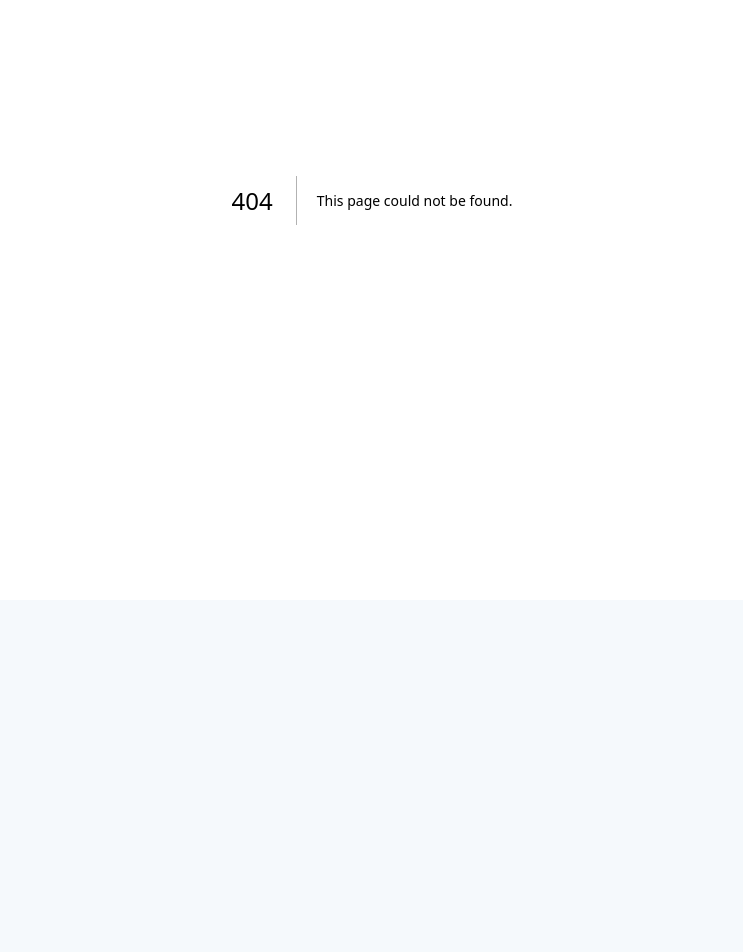
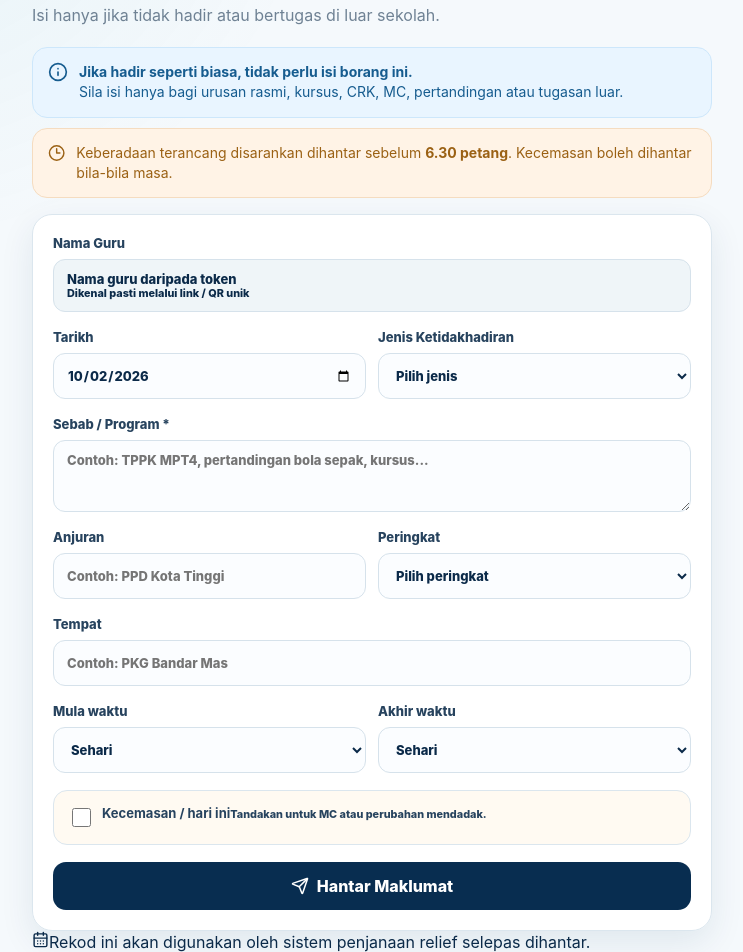
Before and after one commit to Papazola89-bot/e-ReliefSKS, a Next.js app: page /guest/demo in a window 1280 px wide. Before the commit this address had no page. Shown: the part 200-1152 px from the top of the page, without its empty margins (268-1011 px from the left). Before the commit the page ends 800 px from the top, so only its background shows below. Built offline with nearby package versions, Linux system fonts and the light colour scheme.

Commit message:
feat: add guest availability form

```diff
--- /dev/null
+++ b/app/guest/[token]/page.tsx
@@ -0,0 +1,27 @@
+import Link from "next/link";
+import { ArrowLeft, CalendarDays, Clock3, Info, Send } from "lucide-react";
+import { SchoolBrand } from "@/components/SchoolBrand";
+
+export default async function GuestPage({ params }: { params: Promise<{ token: string }> }) {
+  const { token } = await params;
+  return (
+    <main className="guestPage container narrow">
+      <header className="guestHeader"><Link href="/"><ArrowLeft size={21} /></Link><SchoolBrand compact /></header>
+      <section className="pageIntro"><span className="eyebrow">GUEST MODE</span><h1>Keberadaan Guru</h1><p>Isi hanya jika tidak hadir atau bertugas di luar sekolah.</p></section>
+      <div className="notice info"><Info size={20} /><span><strong>Jika hadir seperti biasa, tidak perlu isi borang ini.</strong><br />Sila isi hanya bagi urusan rasmi, kursus, CRK, MC, pertandingan atau tugasan luar.</span></div>
+      <div className="notice warning"><Clock3 size={20} /><span>Keberadaan terancang disarankan dihantar sebelum <strong>6.30 petang</strong>. Kecemasan boleh dihantar bila-bila masa.</span></div>
+      <form className="formCard blockCard">
+        <input type="hidden" name="token" value={token} />
+        <label>Nama Guru<div className="readOnlyField">Nama guru daripada token<small>Dikenal pasti melalui link / QR unik</small></div></label>
+        <div className="formGrid two"><label>Tarikh<input type="date" defaultValue="2026-10-02" /></label><label>Jenis Ketidakhadiran<select defaultValue=""><option value="" disabled>Pilih jenis</option><option>URUSAN_RASMI</option><option>CRK</option><option>CRT</option><option>MC</option><option>KURSUS</option><option>MESYUARAT</option></select></label></div>
+        <label>Sebab / Program *<textarea rows={3} placeholder="Contoh: TPPK MPT4, pertandingan bola sepak, kursus..." /></label>
+        <div className="formGrid two"><label>Anjuran<input placeholder="Contoh: PPD Kota Tinggi" /></label><label>Peringkat<select defaultValue=""><option value="">Pilih peringkat</option><option>Sekolah</option><option>Daerah</option><option>Negeri</option><option>Kebangsaan</option></select></label></div>
+        <label>Tempat<input placeholder="Contoh: PKG Bandar Mas" /></label>
+        <div className="formGrid two"><label>Mula waktu<select defaultValue=""><option value="">Sehari</option><option>W1</option><option>W2</option><option>W3</option></select></label><label>Akhir waktu<select defaultValue=""><option value="">Sehari</option><option>W10</option><option>W11</option><option>W12</option></select></label></div>
+        <label className="checkRow"><input type="checkbox" /><span><strong>Kecemasan / hari ini</strong><small>Tandakan untuk MC atau perubahan mendadak.</small></span></label>
+        <Link href={`/guest/${token}/success`} className="button primary full"><Send size={18} /> Hantar Maklumat</Link>
+      </form>
+      <div className="guestFooter"><CalendarDays size={17} /><span>Rekod ini akan digunakan oleh sistem penjanaan relief selepas dihantar.</span></div>
+    </main>
+  );
+}
```
